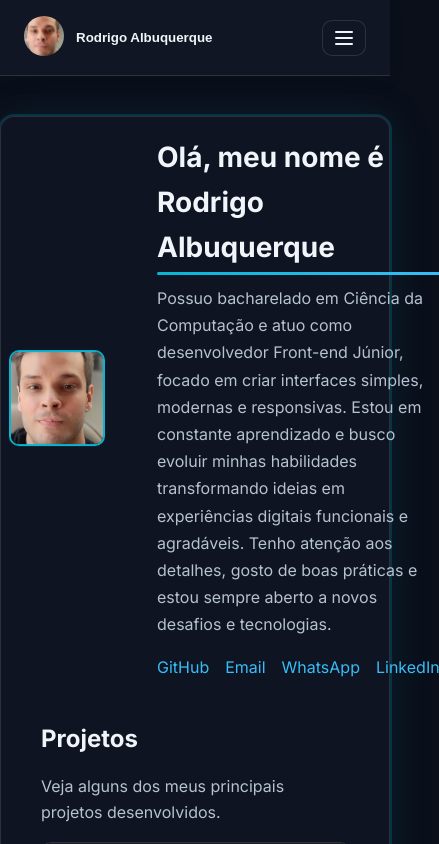
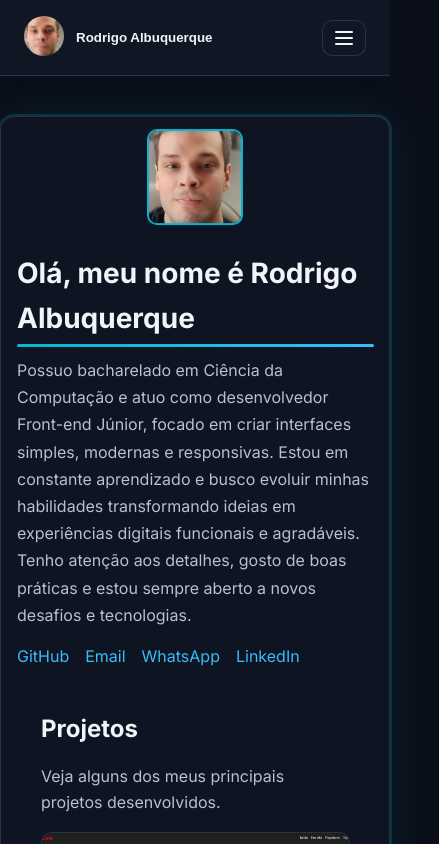
Before and after one commit to rodrigoalbuq/Portifolio, a React (Vite) app: page / in a window 390 px wide. Shown: the top 844 px of the page, 439 px wide, since content can reach past the window. Built offline with nearby package versions, Linux system fonts and the light colour scheme.

Commit message:
fix(about): improve mobile alignment for photo and social links

```diff
--- a/src/sections/About.jsx
+++ b/src/sections/About.jsx
@@ -80,6 +80,11 @@ const Hero = styled.div`
   grid-template-columns: 120px 1fr;
   gap: 20px;
   align-items: center;
+  @media (max-width: 700px) {
+    grid-template-columns: 1fr;
+    justify-items: start;
+    text-align: left;
+  }
 `
 
 const PhotoWrap = styled.div`
@@ -87,6 +92,12 @@ const PhotoWrap = styled.div`
   display: inline-block;
   animation: ${floatY} 6s ease-in-out infinite alternate;
   margin-left: -8px;
+  @media (max-width: 700px) {
+    display: flex;
+    justify-content: center;
+    margin-left: 0;
+    width: 100%;
+  }
 `
 
 const Photo = styled.img`
@@ -132,6 +143,9 @@ const Bio = styled.p`
   color: ${({ theme }) => theme.muted};
   line-height: 1.7;
   animation: ${revealUp} 360ms ease 140ms both;
+  @media (max-width: 700px) {
+    text-align: left;
+  }
 `
 
 const Contacts = styled.div`
@@ -139,6 +153,11 @@ const Contacts = styled.div`
   gap: 16px;
   margin-top: 16px;
   animation: ${revealUp} 380ms ease 180ms both;
+  @media (max-width: 700px) {
+    justify-content: flex-start;
+    flex-wrap: wrap;
+    width: 100%;
+  }
 `
 
 const A = styled.a`
```
